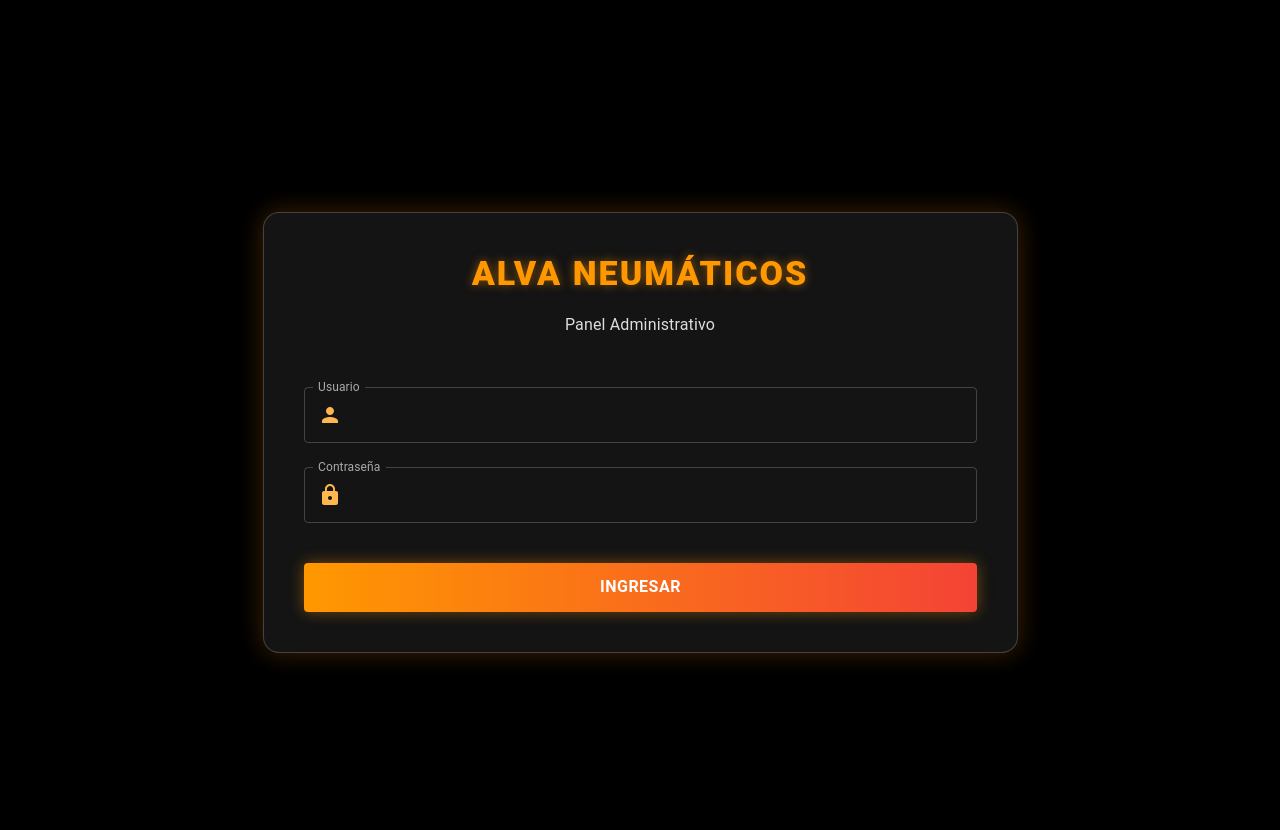
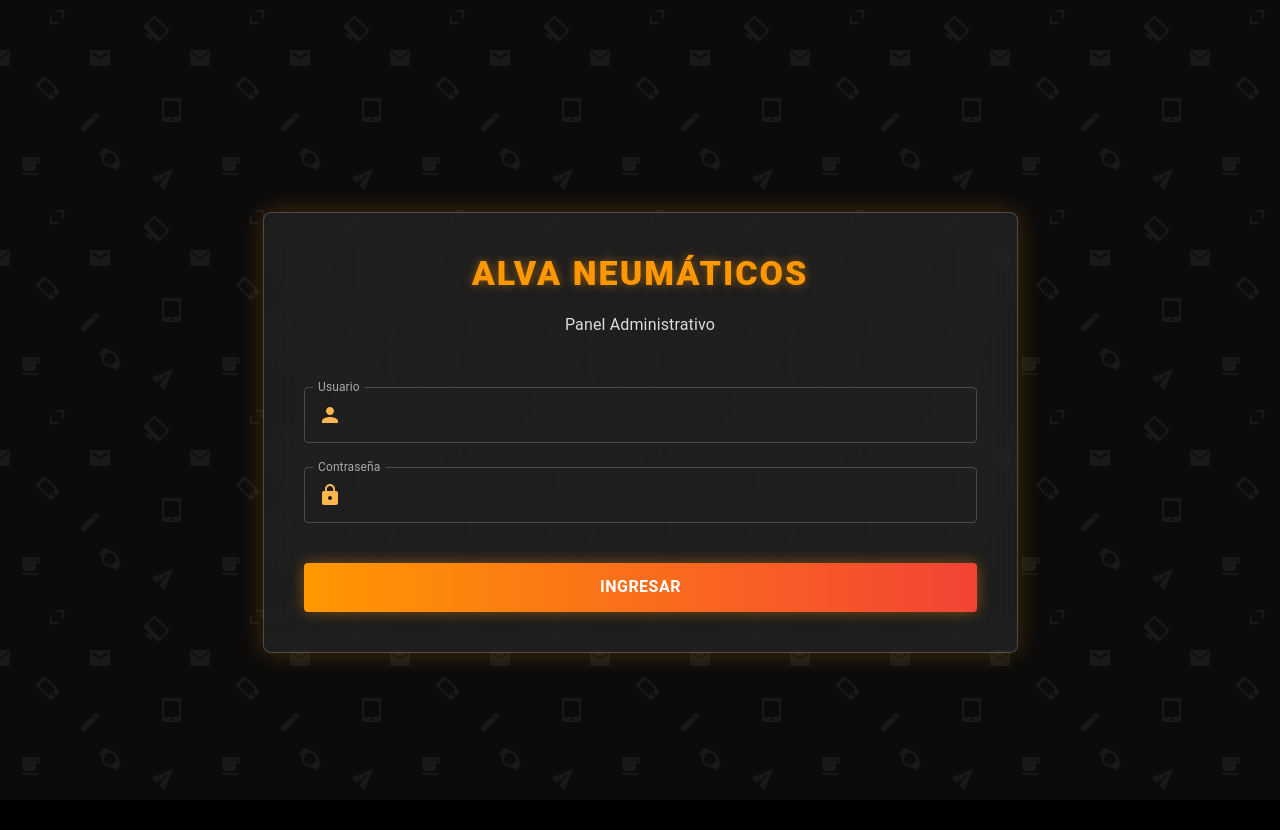
Before and after one commit to adelquipompei/alva-dashboard, a React (Vite) app in the folder alva/: page / in a window 1280 px wide. Shown: the top 830 px of the page. Built offline with nearby package versions, Linux system fonts and the light colour scheme.

Commit message:
pequeños detalles esteticos en fondo

```diff
--- a/alva/src/App.jsx
+++ b/alva/src/App.jsx
@@ -5,7 +5,7 @@ import './App.css'
 import MiniDrawer from './components/MiniDrawer';
 import { Routes, Route, Navigate } from 'react-router-dom';
 
-import { createTheme, ThemeProvider, CssBaseline } from '@mui/material';
+import { createTheme, ThemeProvider, CssBaseline, Box } from '@mui/material';
 
 import Login from './components/Login';
 
@@ -17,19 +17,39 @@ function App() {
   const theme = createTheme({
     palette: {
       background: {
-        default: '#000', // fondo global
+        default: "#000",
       },
       text: {
-        primary: '#fff',
+        primary: "#000",
       },
     },
+    customBackground: {
+      image: 'url("/fondo2.jpg")', // ⚠️ tiene que estar en public o assets correctamente referenciado
+    },
   });
+
 
 
   return (
     <>
 
 
+      <ThemeProvider theme={theme}>
+        <CssBaseline />
+        <Box
+          sx={{
+            position: "fixed",
+            inset: 0,
+            backgroundImage: 'url("/fondo2.jpg")',
+            backgroundSize: "auto",       // o '80px 80px' si querés escalar el patrón
+            backgroundPosition: "top left",
+            backgroundAttachment: "fixed",
+            backgroundRepeat: "repeat",    // <- aquí está la clave
+            zIndex: -1,
+            filter: logueado ? 'invert(0)': 'invert(1)' , // <- esto invierte los colores
+
+          }}
+        />
 
         <Routes>
 
@@ -37,7 +57,7 @@ function App() {
 
           <Route
             path='/'
-          element={logueado ? <Navigate to="/dashboard" /> : <ThemeProvider theme={theme}><CssBaseline /><Login setLogueado={setLogueado} /></ThemeProvider>}
+            element={logueado ? <Navigate to="/dashboard" /> : <Login setLogueado={setLogueado} />}
           />
 
 
@@ -50,6 +70,7 @@ function App() {
 
 
 
+      </ThemeProvider>
 
     </>
   )
--- a/alva/src/components/AgregarProducto.jsx
+++ b/alva/src/components/AgregarProducto.jsx
@@ -122,7 +122,7 @@ export default function AgregarProducto() {
   };
 
   return (
-    <Box sx={{ display: "flex", justifyContent: "center", alignItems: "flex-start", minHeight: "100vh", backgroundColor: "#f8f9fa", p: 3 }}>
+    <Box sx={{ display: "flex", justifyContent: "center", alignItems: "flex-start", minHeight: "100vh", p: 3 }}>
       <Paper elevation={5} sx={{ p: 4, borderRadius: 4, width: "100%", maxWidth: 700, mt: 4 }}>
         <Box sx={{ display: "flex", alignItems: "center", mb: 2 }}>
           <AddCircleIcon color="primary" sx={{ mr: 1, fontSize: 30 }} />
--- a/alva/src/components/Home.jsx
+++ b/alva/src/components/Home.jsx
@@ -23,9 +23,7 @@ const ventasData = [
 export default function Home() {
   return (
     <Box sx={{ flexGrow: 1, p: 3 }}>
-      <Typography variant="h4" fontWeight="bold" gutterBottom>
-        🛞 Dashboard de Neumáticos
-      </Typography>
+
       <Typography variant="body1" color="text.secondary" gutterBottom>
         Bienvenido al panel de control. Resumen de stock, ventas y actividad reciente.
       </Typography>
--- a/alva/src/components/Login.jsx
+++ b/alva/src/components/Login.jsx
@@ -35,12 +35,15 @@ function Login({setLogueado}) {
     display: 'flex',
     alignItems: 'center',
     justifyContent: 'center',
-        backgroundColor: theme.palette.background.default,
-
-        backgroundSize: 'cover',
-        backgroundPosition: 'center',
+    backgroundImage: `url(${theme.customBackground.image})`,
+    backgroundRepeat: 'repeat',
+    backgroundSize: 'auto', // o '100px 100px' si querés escalar el patrón
+    backgroundPosition: 'top left',
   }}
 >
+  {/* tu contenido acá */}
+
+
       <motion.div
         initial={{ opacity: 0, scale: 0.8, y: 30 }}
         animate={{ opacity: 1, scale: 1, y: 0 }}
@@ -52,7 +55,7 @@ function Login({setLogueado}) {
     position: 'relative',
     overflow: 'hidden',
     p: 5,
-    borderRadius: 4,
+    borderRadius: 2,
     minWidth: 380,
     background: 'rgba(255, 255, 255, 0.08)',
     backdropFilter: 'blur(20px) saturate(180%)',
--- a/alva/src/components/MiniDrawer.jsx
+++ b/alva/src/components/MiniDrawer.jsx
@@ -27,6 +27,8 @@ import { Route, Routes } from 'react-router-dom';
 import Home from './Home';
 import AgregarProducto from './AgregarProducto';
 import ExcelUploader from './ExcelUploader';
+import CloudUploadIcon from '@mui/icons-material/CloudUpload';
+import UploadIcon from '@mui/icons-material/Upload';
 const drawerWidth = 240;
 
 const openedMixin = (theme) => ({
@@ -106,11 +108,10 @@ const Drawer = styled(MuiDrawer, { shouldForwardProp: (prop) => prop !== 'open'
     ],
   }),
 );
-
 let items = [
   { text: 'Inicio', path: '/dashboard/', icon: <HomeIcon /> },
   { text: 'Agregar Producto', path: '/dashboard/agregar-producto', icon: <AddIcon /> },
-  { text: 'Subir Excel', path: '/dashboard/subir-excel', icon: <ArticleIcon /> },
+  { text: 'Subir Excel', path: '/dashboard/subir-excel', icon: <UploadIcon /> },
 ]
 
 
```
Also changed, not shown: alva/public/fondo2.jpg (added). Lines whose indentation alone changed are shown as unchanged.
